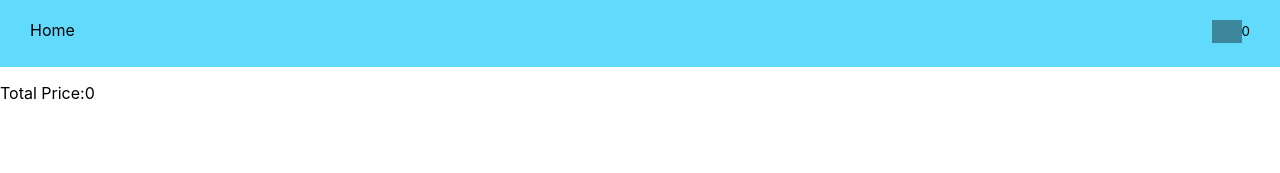
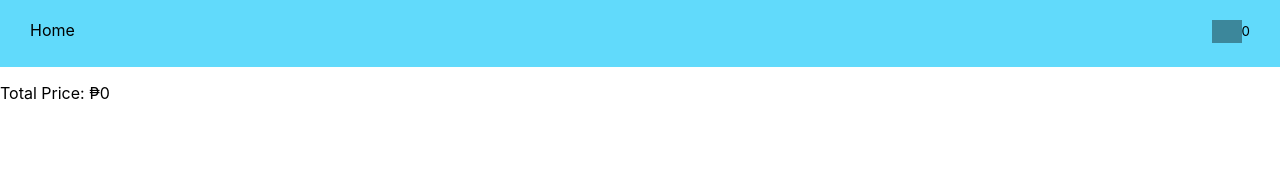
Before and after one commit to EmanDomo/CCS112-Midterm-Group-Activity, a React (Create React App) app: page / in a window 1280 px wide. Both pictures are taken after a click on the picture 1226 px from the left and 31 px from the top of the page. Shown: the top 173 px of the page. Built offline with nearby package versions, Linux system fonts and the light colour scheme; grey boxes are pictures that could not be loaded.

Commit message:
Fixed the Total Price error - Jeshua

```diff
--- a/src/components/CartList.js
+++ b/src/components/CartList.js
@@ -40,7 +40,7 @@ function CartList({ cart }) {
                 })
             }
 
-            <p> Total Price:<span></span>
+            <p> Total Price: ₱<span></span>
                 {
                     CART.map(item => item.price * item.quantity).reduce((total, value) => total + value, 0)
                 }
```
